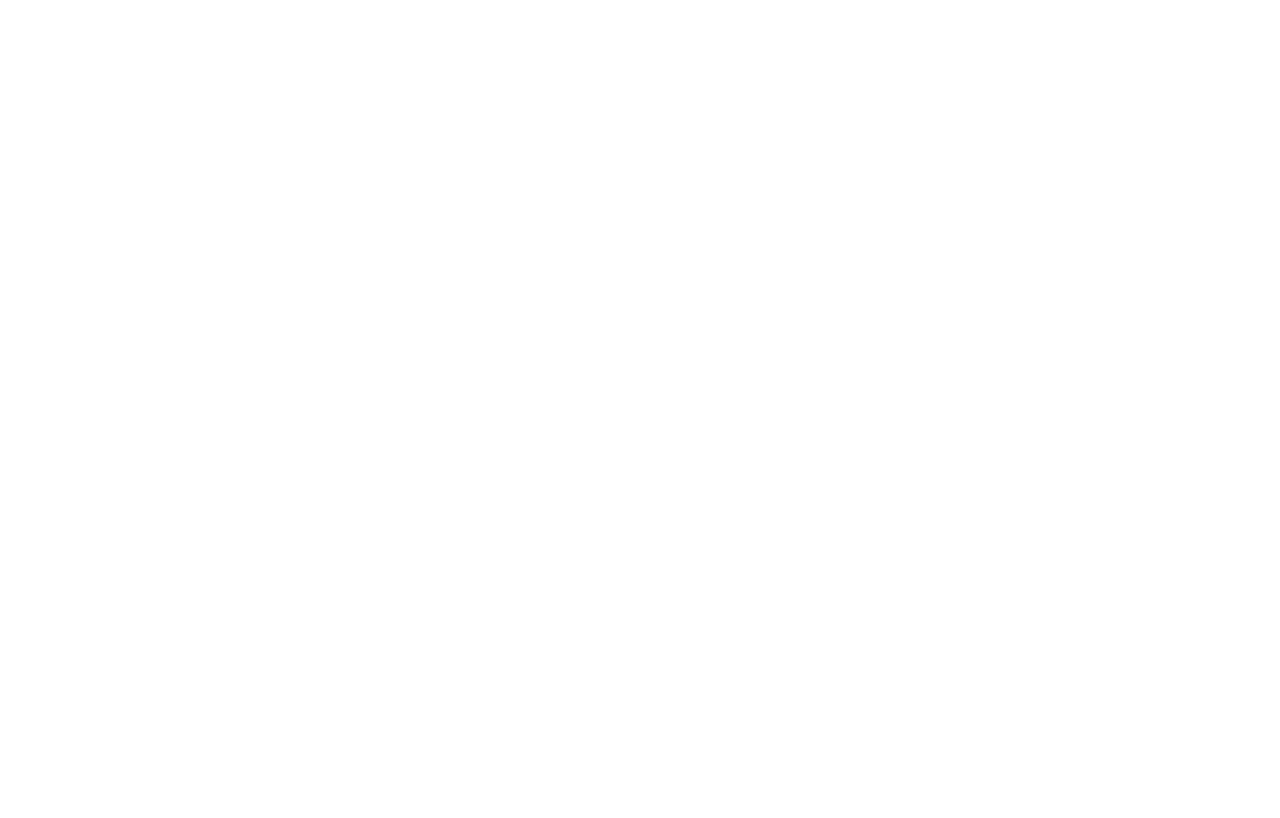
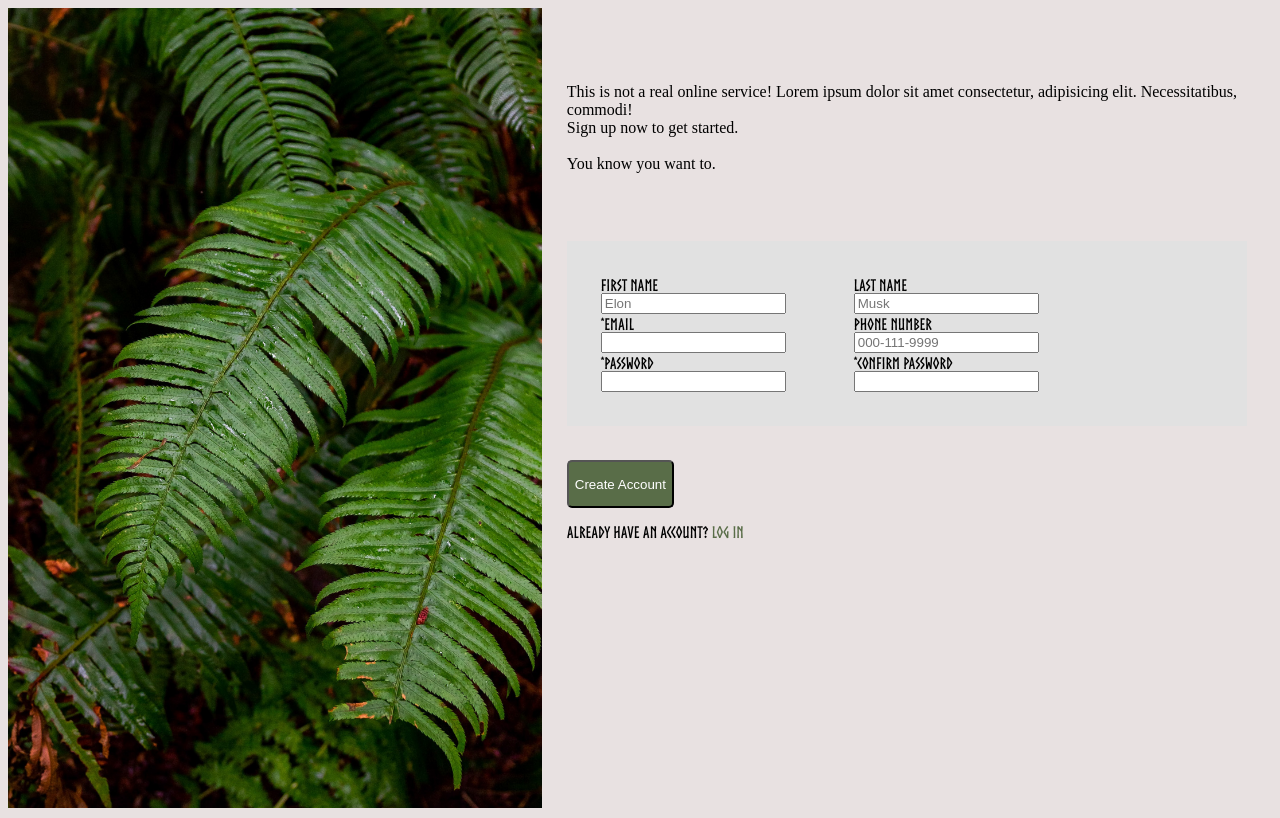
Before and after one commit to NolanDowdle/odinSignUpForm, a plain HTML site: page index.html in a window 1280 px wide. Drawn offline with Linux system fonts and the light colour scheme.

Commit message:
basic ugly sign up

```diff
--- a/index.html
+++ b/index.html
@@ -3,9 +3,61 @@
 <head>
     <meta charset="UTF-8">
     <meta name="viewport" content="width=device-width, initial-scale=1.0">
-    <title>Document</title>
+    <link rel="stylesheet" href="styles.css">
+    <title>Sign Up Form</title>
 </head>
 <body>
+    <div>
+        <img src="image.jpg"/>
+    </div>
+
+    <div id="rightSide">
+        <div id="paragraph">
+            <p style="font-family:'Times New Roman', Times, serif">This is not a real online service! Lorem ipsum dolor sit amet consectetur, adipisicing elit. Necessitatibus, commodi!
+                <br/>
+                Sign up now to get started.
+
+                <br/><br/>You know you want to.</p>
+        </div>
+        <div>
+            <form action="#" method="get">
+                <div id="shadowDiv">
+                    <div id="side1">
+                        <div style="display: flex; flex-direction: column; margin-top: 2px;">
+                            <label>First Name</label>
+                            <input type="text" maxlength="20" placeholder="Elon"></input>
+                        </div>
+                        <div style="display: flex; flex-direction: column; margin-top: 2px;">
+                            <label>*Email</label>
+                            <input type="email" required></input>
+                        </div>
+                        <div style="display: flex; flex-direction: column; margin-top: 2px;">
+                            <label>*Password</label>
+                            <input type="password" minlength="5" maxlength="20" required></input>
+                        </div>
+                    </div>
+                    <div id="side2">
+                        <div style="display: flex; flex-direction: column; margin-top: 2px;">
+                            <label>Last Name</label>
+                            <input type="text" maxlength="20" placeholder="Musk"></input>
+                        </div>
+                        <div style="display: flex; flex-direction: column; margin-top: 2px;">
+                            <label>Phone Number</label>
+                            <input type="text" maxlength="20" pattern="^(\+\d{1,2}\s?)?\(?\d{3}\)?[\s.-]?\d{3}[\s.-]?\d{4}" minlength="9" placeholder="000-111-9999"></input>
+                        </div>
+                        <div style="display: flex; flex-direction: column; margin-top: 2px;">
+                            <label>*Confirm Password</label>
+                            <input type="password" minlength="5" maxlength="20" required></input>
+                        </div>
+                    </div>
+                </div>
+                <button type="submit">Create Account</button>
+            </form>
+        </div>
+        <div>
+            <p>Already have an account? <a href="#">Log in</a></p>
+        </div>
+    </div>
 
 </body>
 </html>
--- /dev/null
+++ b/styles.css
@@ -0,0 +1,70 @@
+:root {
+
+}
+
+input:focus {
+    border-radius: 1px;
+    border-style: solid;
+}
+
+@font-face {
+    font-family: myFirstFont;
+    src: url(Norse-Bold.otf);
+}
+
+body {
+    background-color: rgb(232, 225, 225);
+    display: flex;
+    font-family: myFirstFont;
+}
+
+#paragraph {
+    padding-top: 5%;
+}
+
+#rightSide {
+    padding: 2%;
+}
+
+#side1 {
+    padding: 5%;
+}
+
+#side2 {
+    padding: 5%;
+}
+
+img {
+    position: relative;
+    height: 100vh;
+    width: auto;
+}
+
+#shadowDiv {
+    display: flex;
+    background: rgb(225, 225, 225);
+    flex-direction: row;
+    margin-top: 10%;
+}
+
+a {
+    color: #596D48;
+    text-decoration: none;
+}
+
+button {
+    background-color: #596D48;
+    text-align: center;
+    color: white;
+    border-radius: 5px;
+    width: auto;
+    height: 6vh;
+    margin-top: 5%;
+}
+
+button:hover {
+    border-radius: 5px;
+    border-color: #E5E7EB;
+    border-style: solid;
+    cursor: pointer;
+}
```
Also changed, not shown: Norse-Bold.otf (added), image.jpg (added).
